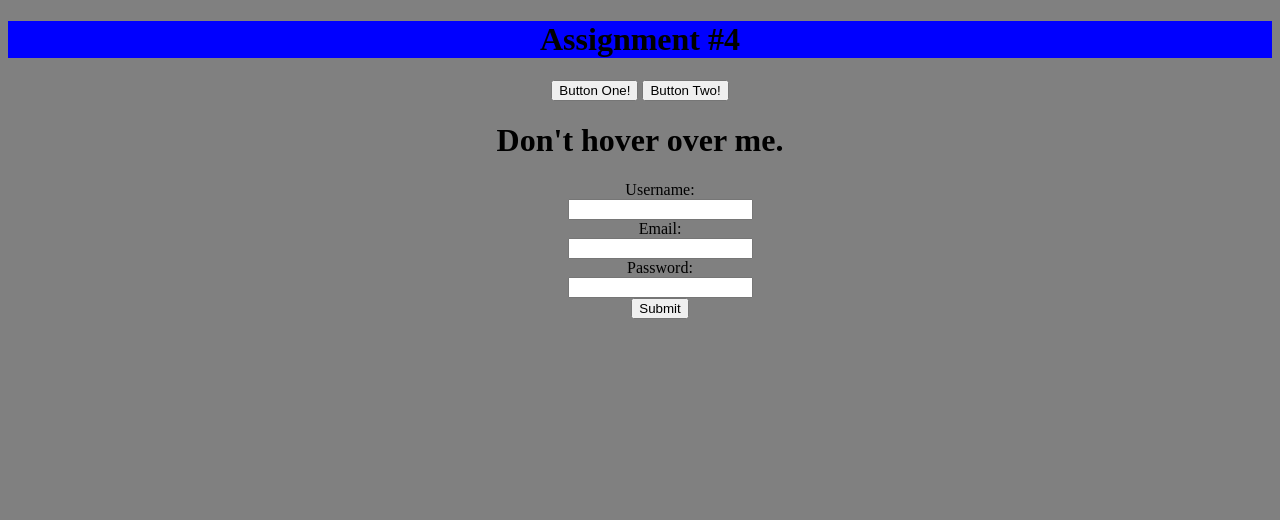
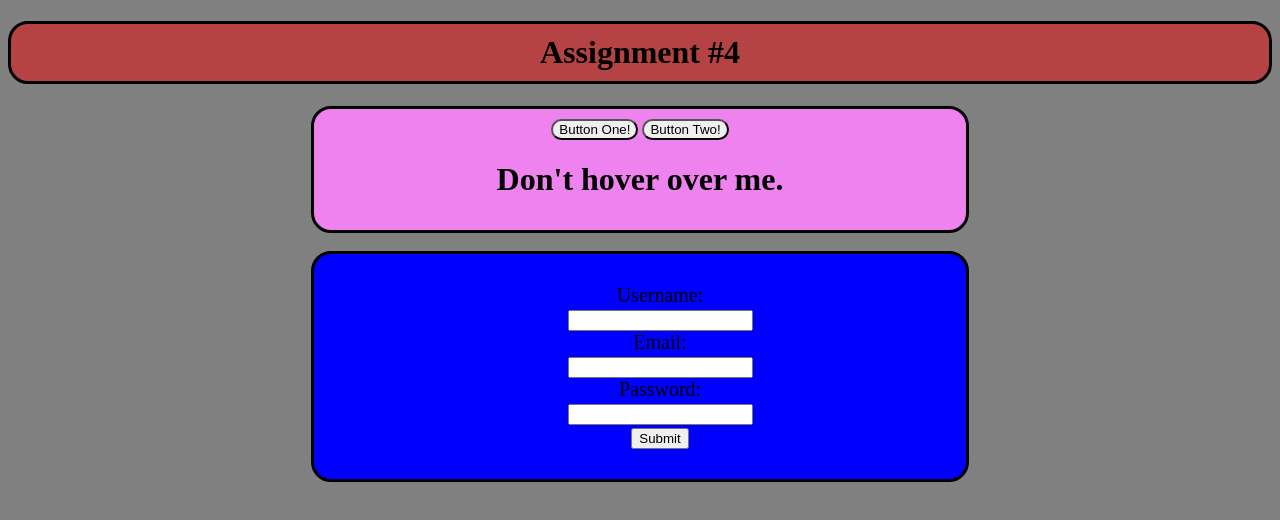
Before and after one commit to HuiyuGuan/TTP_assignment4, a plain HTML site: page index.html in a window 1280 px wide. Drawn offline with Linux system fonts and the light colour scheme.

Commit message:
Added more styling as per TA request

```diff
--- a/index.html
+++ b/index.html
@@ -8,14 +8,13 @@
 </head>
 
 <body>
-    <div>
+    <div class="titleDiv">
         <h1 class="title">Assignment #4</h1>
     </div>
 
-    <div class="question-1">
-        <button type="button" onclick="buttonOne()">Button One!</button>
-
-        <button type="button" onclick="buttonTwo()">Button Two!</button>
+    <div class="question-1 centerDiv">
+        <button type="button" onclick="buttonOne()" class="btn">Button One!</button>
+        <button type="button" onclick="buttonTwo()" class="btn">Button Two!</button>
 
         <div id="textArea">
 
@@ -23,9 +22,9 @@
 
         <h1 id="dontHover" onmouseover="dontHover()" style="text-align: center;"> Don't hover over me.</h1>
     </div>
-
+    <br>
     <div>
-    <form class="formDiv">
+    <form class="formDiv centerDiv" >
         <ul style="list-style-type:none">
             Username:<li><input type="text"></input></li>
             Email:<li><input type="text"></input></li>
--- a/stylesheet.css
+++ b/stylesheet.css
@@ -4,13 +4,37 @@ body{
 
 .title{
     text-align: center;
-    background-color: blue;
+    background-color: rgb(182, 67, 67);
+    border-radius: 20px;
+    padding: 10px;
+    border: 3px solid black;
 }
 
 .question-1{
     text-align: center;
+    border-radius: 20px;
+    background-color: violet;
 }
 
 .formDiv{
     text-align: center;
+    background-color: blue;
+    margin-left: 300px;
+    margin-right: 200px;
+    border-radius: 20px;
+    font-size: 20px;
 }
+
+.btn{
+    border-radius: 20px;
+}
+
+.centerDiv{
+    margin: auto;
+    width: 50%;
+    border: 3px solid black;
+    padding: 10px;
+}
+.textArea{
+    font-size: 20px;;
+}
```
